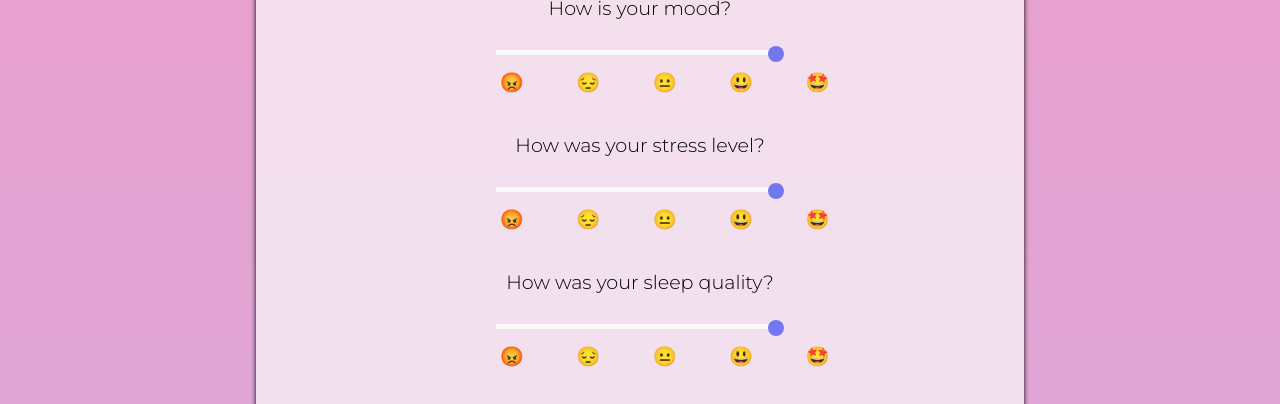
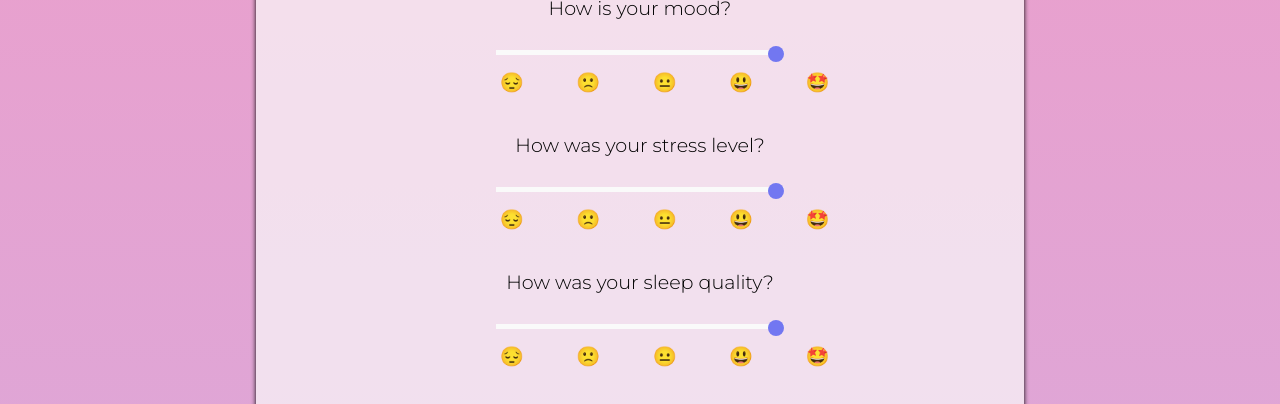
Before and after one commit to aanckr/co2-final-project, a React (Create React App) app: page /Track/1 in a window 1280 px wide. Shown: the part 548-952 px from the top of the page. Built offline with nearby package versions, Linux system fonts and the light colour scheme; no server answers.

Commit message:
Changed emojis

```diff
--- a/src/MentalHealth.js
+++ b/src/MentalHealth.js
@@ -12,8 +12,8 @@ function MentalHealth ({setGeneralMood, setStressLevel, setSleepQualtiy, setSlee
                     How is your mood? <br/>
                     <input type="range" min={1} max={5} onChange={(e) => setGeneralMood(e.target.value)}/>
                     <div className="emojis">
-                        <div className="item">😡</div>
                         <div className="item">😔</div>
+                        <div className="item">🙁</div>
                         <div className="item">😐</div>
                         <div className="item">😃</div>
                         <div className="item">🤩</div>
@@ -24,8 +24,8 @@ function MentalHealth ({setGeneralMood, setStressLevel, setSleepQualtiy, setSlee
                     How was your stress level? <br/>
                     <input type="range" min={1} max={5} onChange={(e) => setStressLevel(e.target.value)} />
                     <div className="emojis">
-                        <div className="item">😡</div>
                         <div className="item">😔</div>
+                        <div className="item">🙁</div>
                         <div className="item">😐</div>
                         <div className="item">😃</div>
                         <div className="item">🤩</div>
@@ -36,8 +36,8 @@ function MentalHealth ({setGeneralMood, setStressLevel, setSleepQualtiy, setSlee
                     How was your sleep quality? <br/>
                     <input type="range" min={1} max={5} onChange={(e) => setSleepQualtiy(e.target.value)} />
                     <div className="emojis">
-                        <div className="item">😡</div>
                         <div className="item">😔</div>
+                        <div className="item">🙁</div>
                         <div className="item">😐</div>
                         <div className="item">😃</div>
                         <div className="item">🤩</div>
```
